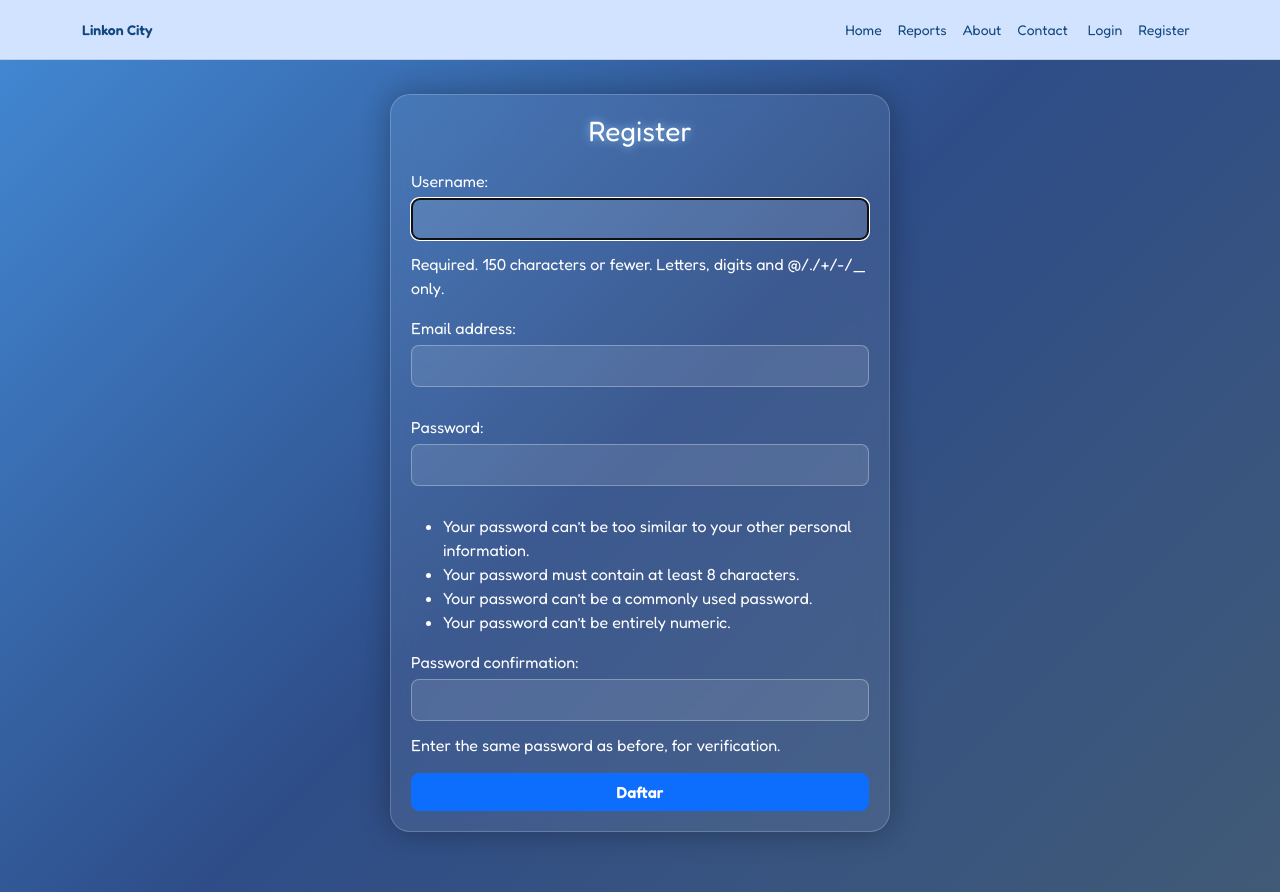
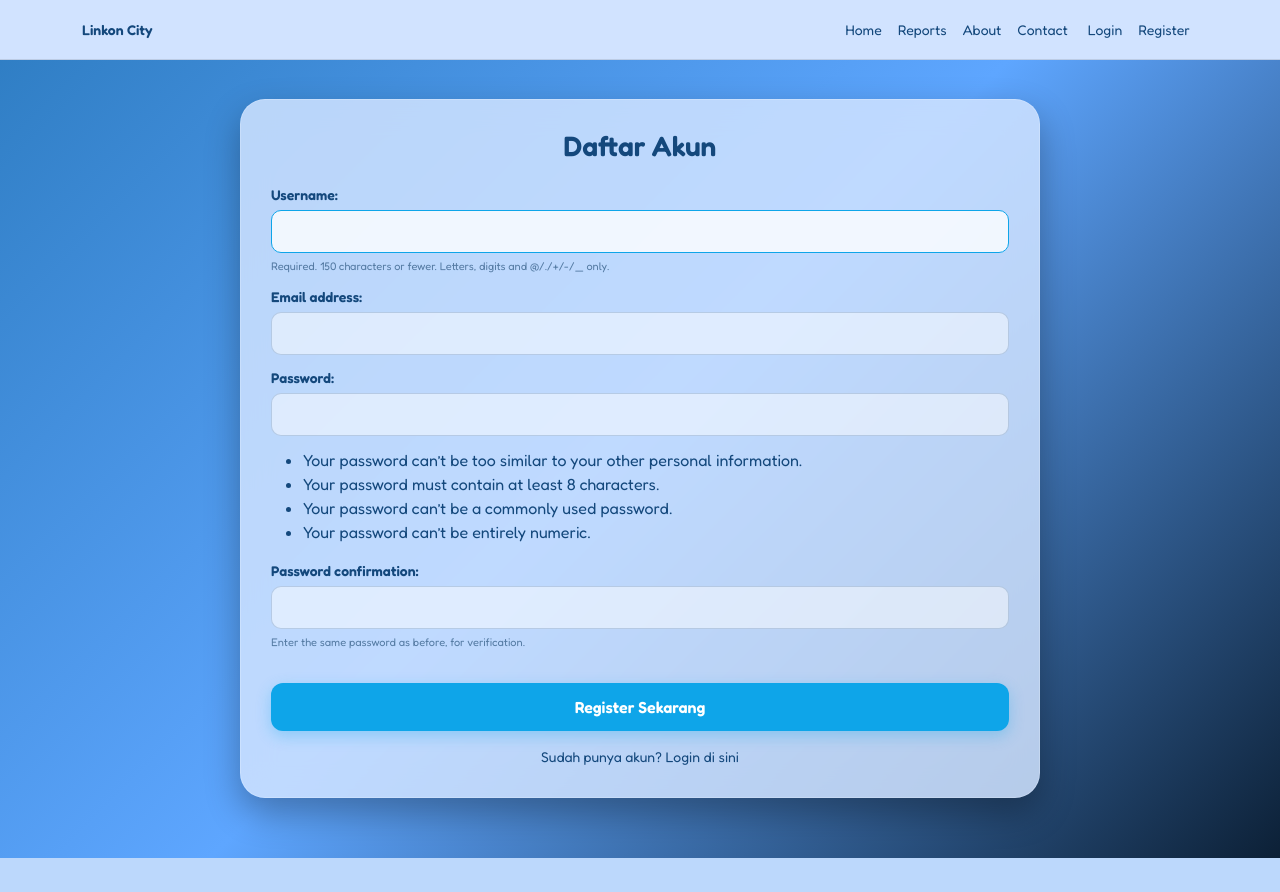
Before and after one commit to IET-Polinela/project-2026-nabhllaaa, a Django app: page /register/ in a window 1280 px wide. After the commit the page ends 858 px from the top, so only its background shows below. Run offline with Django 5.2, Linux system fonts and the light colour scheme; parts of the project's set-up code (start-up, migrations or seed data) failed here and were passed over.

Commit message:
Some Update Added - Lab Session 5

```diff
--- a/iet_2026_24782022/templates/register.html
+++ b/iet_2026_24782022/templates/register.html
@@ -1,81 +1,157 @@
 {% extends 'base.html' %}
 
+{% block title %}Register | Linkon City{% endblock %}
+
 {% block content %}
+<!-- Font Fredoka -->
+<link href="https://fonts.googleapis.com/css2?family=Fredoka:wght@400;600&display=swap" rel="stylesheet">
+
 <style>
     body {
-        background: linear-gradient(135deg, #438ad6, #2e4d88, #415a77);
+        font-family: 'Fredoka', sans-serif;
+        background: linear-gradient(135deg, #2d7cc1, #5ea6ff, #0c2036);
+        min-height: 100vh;
+        margin: 0;
+        /* Biarkan auto karena form register biasanya panjang */
+        overflow-y: auto;
     }
 
     .register-wrapper {
         display: flex;
         justify-content: center;
-        align-items: center;
-        min-height: calc(100vh - 70px);
+        align-items: flex-start;
+
+        /* 1. Paksa naik dengan margin negatif untuk melawan mt-4 dari base */
+        margin-top: -20px;
+
+        /* 2. Gunakan padding-top untuk kontrol presisi posisi box */
+        /* Ubah angka 30px ini untuk naik (kecilkan) atau turun (besarkan) */
+        padding-top: 25px;
+
+        /* 3. Beri jarak bawah agar tidak nempel footer */
+        padding-bottom: 0px;
+
+        min-height: calc(100vh - 150px); /* Menyesuaikan tinggi sisa layar */
     }
 
     .register-box {
-        background: rgba(255, 255, 255, 0.07);
+        background: rgba(209, 227, 255, 0.85);
         backdrop-filter: blur(15px);
+        -webkit-backdrop-filter: blur(15px);
         border: 1px solid rgba(255, 255, 255, 0.2);
-
-        padding: 20px;
-        border-radius: 20px;
-        box-shadow: 0 0 30px rgba(0, 0, 0, 0.3);
-
+        padding: 30px;
+        border-radius: 25px;
+        box-shadow: 0 15px 35px rgba(0, 0, 0, 0.3);
         width: 90%;
-        max-width: 500px;
-
-        color: white;
+        max-width: 800px; /* Sedikit lebih lebar dari login */
+        color: #14487c;
     }
 
     h3 {
+        font-weight: 600;
+        font-size: 28px;
+        margin-bottom: 20px;
         text-align: center;
-        margin-bottom: 20px;
-        text-shadow: 0 0 10px rgba(162, 210, 255, 0.8);
     }
 
-    input {
-        width: 100%;
-        padding: 8px;
-        margin-top: 5px;
+    /* Styling Form Django as_p agar rapi */
+    form p {
+        text-align: left;
+        font-size: 14px;
         margin-bottom: 12px;
-
-        border-radius: 8px;
-        border: 1px solid rgba(255, 255, 255, 0.3);
-        background: rgba(255, 255, 255, 0.1);
-        color: white;
-    }
-
-    .btn-primary {
-        border-radius: 8px;
         font-weight: 600;
     }
 
-    /* 📱 HP */
-    @media (max-width: 600px) {
-        .container {
-            padding-bottom: 0 !important;
+    /* Target Input Field */
+    input[type="text"],
+    input[type="password"],
+    input[type="email"],
+    input[type="number"],
+    select,
+    .form-control {
+        width: 100%;
+        padding: 10px 15px;
+        margin-top: 5px;
+        border-radius: 10px;
+        border: 1px solid rgba(20, 72, 124, 0.2);
+        background: rgba(255, 255, 255, 0.5);
+        color: #14487c;
+        font-family: 'Fredoka', sans-serif;
+    }
+
+    input:focus {
+        outline: none;
+        background: rgba(255, 255, 255, 0.8);
+        border-color: #0ea5e9;
+    }
+
+    /* Bantuan teks Django (help text) */
+    .helptext {
+        display: block;
+        font-size: 11px;
+        color: #557ba3;
+        font-weight: 400;
+        margin-top: 5px;
+    }
+
+    .btn-register {
+        background: #0ea5e9;
+        color: white;
+        border: none;
+        padding: 12px;
+        border-radius: 12px;
+        width: 100%;
+        font-weight: 600;
+        font-size: 16px;
+        margin-top: 20px;
+        transition: 0.3s;
+        box-shadow: 0 5px 15px rgba(14, 165, 233, 0.3);
+    }
+
+    .btn-register:hover {
+        background: #0c87bd;
+        transform: translateY(-2px);
+    }
+
+    /* Link tambahan (misal: "Sudah punya akun?") */
+    .login-link {
+        display: block;
+        text-align: center;
+        margin-top: 15px;
+        font-size: 14px;
+        color: #14487c;
+        text-decoration: none;
+    }
+
+    .login-link:hover {
+        text-decoration: underline;
+    }
+
+    /* 📱 MODE HP */
+    @media (max-width: 768px) {
+        .register-wrapper {
+            padding-top: 20px;
+            padding-bottom: 5px; /* Ruang ekstra untuk navigasi bawah HP */
         }
-
-        body {
-            padding-bottom: 35px !important;
+        .register-box {
+            padding: 15px;
         }
     }
-
 </style>
 
 <div class="register-wrapper">
     <div class="register-box">
-        <h3>Register</h3>
+        <h3>Daftar Akun</h3>
 
         <form method="post">
             {% csrf_token %}
             {{ form.as_p }}
-
-            <button type="submit" class="btn btn-primary w-100">
-                Daftar
+            <button type="submit" class="btn-register">
+                Register Sekarang
             </button>
         </form>
+
+        <a href="/login/" class="login-link">Sudah punya akun? Login di sini</a>
     </div>
 </div>
 {% endblock %}
```
Also changed, not shown: iet_2026_24782022/templates/login.html (+82 -32 lines).
